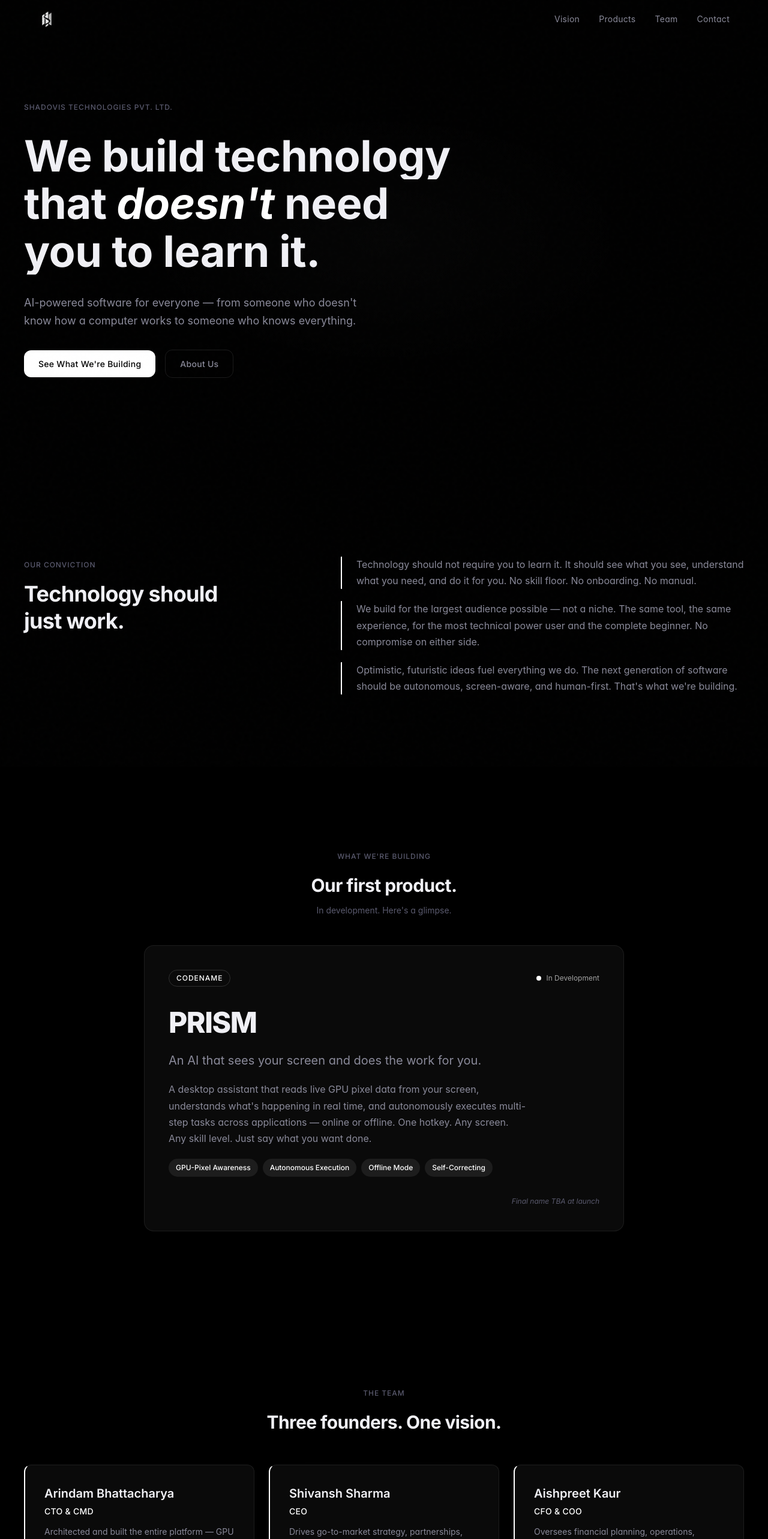
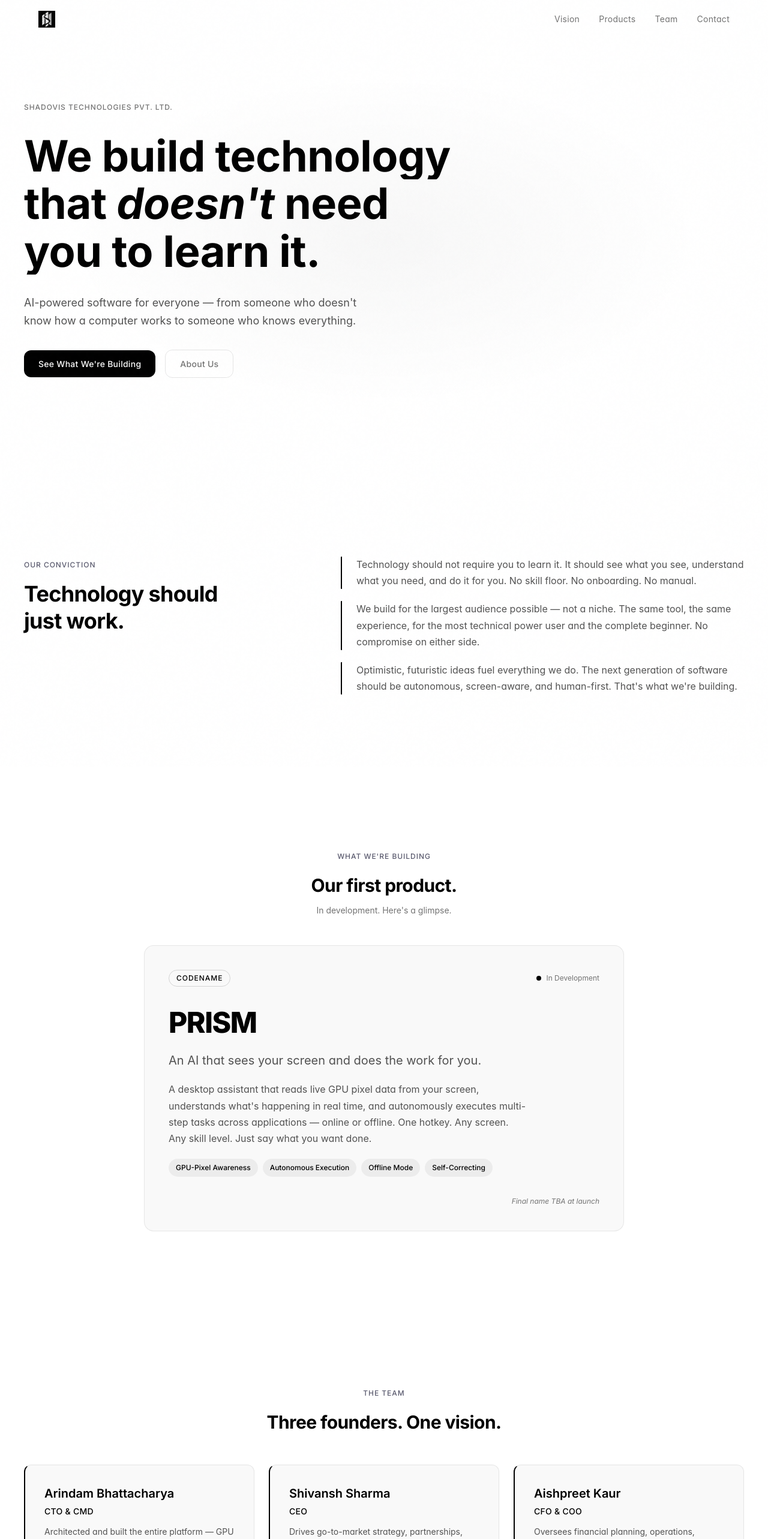
Before and after one commit to LegalFaQr/LegalFaQr.github.io, a React (Vite) app: page / in a window 1280 px wide. Shown: the top 2566 px of the page at 60% size. Built offline with nearby package versions, Linux system fonts and the light colour scheme.

Commit message:
chore: invert theme from dark to light mode

```diff
--- a/src/components/Hero.tsx
+++ b/src/components/Hero.tsx
@@ -52,7 +52,7 @@
       <div
         className="pointer-events-none absolute inset-0"
         style={{
-          background: 'radial-gradient(ellipse 60% 50% at 50% 50%, rgba(255,255,255,0.02) 0%, transparent 70%)',
+          background: 'radial-gradient(ellipse 60% 50% at 50% 50%, rgba(0,0,0,0.03) 0%, transparent 70%)',
         }}
         aria-hidden="true"
       />
@@ -64,7 +64,7 @@
           style={{
             fontSize: '0.75rem',
             letterSpacing: '0.08em',
-            color: '#5a5a6e',
+            color: '#737373',
             marginBottom: '2rem',
           }}
           initial={{ opacity: 0 }}
@@ -88,7 +88,7 @@
               className="block overflow-hidden font-bold"
               style={{
                 fontSize: 'clamp(2.5rem, 6.5vw, 4.5rem)',
-                color: '#f0f0f5',
+                color: '#000000',
               }}
               initial={{ clipPath: 'inset(0 100% 0 0)' }}
               animate={{ clipPath: 'inset(0 0% 0 0)' }}
@@ -97,7 +97,7 @@
               {line.hasAccent ? (
                 <>
                   {'that '}
-                  <em style={{ color: '#ffffff', fontStyle: 'italic' }}>doesn&apos;t</em>
+                  <em style={{ color: '#000000', fontStyle: 'italic' }}>doesn&apos;t</em>
                   {' need'}
                 </>
               ) : (
@@ -112,7 +112,7 @@
           style={{
             fontSize: '1.125rem',
             lineHeight: 1.7,
-            color: '#8a8a9a',
+            color: '#525252',
             maxWidth: '560px',
             marginBottom: '2rem',
           }}
@@ -135,8 +135,8 @@
             onClick={scrollToVision}
             className="inline-flex items-center cursor-pointer font-medium transition-colors duration-200"
             style={{
-              backgroundColor: primaryHover ? '#e5e5e5' : '#ffffff',
-              color: '#000000',
+              backgroundColor: primaryHover ? '#333333' : '#000000',
+              color: '#ffffff',
               padding: '0.75rem 1.5rem',
               borderRadius: '12px',
               fontSize: '0.875rem',
@@ -159,12 +159,12 @@
             className="inline-flex items-center cursor-pointer font-medium transition-all duration-200"
             style={{
               backgroundColor: 'transparent',
-              color: secondaryHover ? '#ffffff' : '#8a8a9a',
+              color: secondaryHover ? '#000000' : '#737373',
               padding: '0.75rem 1.5rem',
               borderRadius: '12px',
               fontSize: '0.875rem',
               letterSpacing: '0.02em',
-              border: secondaryHover ? '1px solid rgba(255,255,255,0.2)' : '1px solid rgba(255,255,255,0.1)',
+              border: secondaryHover ? '1px solid rgba(0,0,0,0.2)' : '1px solid rgba(0,0,0,0.1)',
             }}
             onMouseEnter={() => setSecondaryHover(true)}
             onMouseLeave={() => setSecondaryHover(false)}
--- a/src/components/Navigation.tsx
+++ b/src/components/Navigation.tsx
@@ -51,10 +51,10 @@
         style={{
           zIndex: 100,
           height: '64px',
-          backgroundColor: isScrolled ? 'rgba(0,0,0,0.85)' : 'transparent',
+          backgroundColor: isScrolled ? 'rgba(255,255,255,0.85)' : 'transparent',
           backdropFilter: isScrolled ? 'blur(20px) saturate(180%)' : 'none',
           WebkitBackdropFilter: isScrolled ? 'blur(20px) saturate(180%)' : 'none',
-          borderBottom: isScrolled ? '1px solid rgba(255,255,255,0.05)' : '1px solid transparent',
+          borderBottom: isScrolled ? '1px solid rgba(0,0,0,0.05)' : '1px solid transparent',
         }}
         animate={{
           y: isVisible ? 0 : -64,
@@ -68,7 +68,7 @@
               src="/logo.png"
               alt="Shadovis Technologies"
               className="h-7 w-auto"
-              style={{ filter: 'invert(1)', mixBlendMode: 'screen' }}
+              style={{ filter: 'invert(1)', mixBlendMode: 'multiply' }}
             />
           </button>
 
@@ -82,13 +82,13 @@
                 style={{
                   fontSize: '0.875rem',
                   letterSpacing: '0.02em',
-                  color: activeSection === item.target ? '#f0f0f5' : '#8a8a9a',
+                  color: activeSection === item.target ? '#000000' : '#737373',
                   background: 'none',
                   border: 'none',
                   fontWeight: 400,
                 }}
-                onMouseEnter={(e) => { if (activeSection !== item.target) e.currentTarget.style.color = '#f0f0f5'; }}
-                onMouseLeave={(e) => { if (activeSection !== item.target) e.currentTarget.style.color = '#8a8a9a'; }}
+                onMouseEnter={(e) => { if (activeSection !== item.target) e.currentTarget.style.color = '#000000'; }}
+                onMouseLeave={(e) => { if (activeSection !== item.target) e.currentTarget.style.color = '#737373'; }}
               >
                 {item.label}
                 {/* Active indicator dot */}
@@ -101,7 +101,7 @@
                       width: '4px',
                       height: '4px',
                       borderRadius: '50%',
-                      backgroundColor: '#ffffff',
+                      backgroundColor: '#000000',
                     }}
                     transition={{ type: 'spring', stiffness: 400, damping: 30 }}
                   />
@@ -120,18 +120,18 @@
             <svg width="22" height="16" viewBox="0 0 22 16" fill="none">
               <motion.line
                 x1="0" y1="1" x2="22" y2="1"
-                stroke="#f0f0f5" strokeWidth="1.5"
+                stroke="#000000" strokeWidth="1.5"
                 animate={mobileOpen ? { rotate: 45, y: 7, x: 0 } : { rotate: 0, y: 0, x: 0 }}
                 style={{ transformOrigin: 'center' }}
               />
               <motion.line
                 x1="0" y1="8" x2="22" y2="8"
-                stroke="#f0f0f5" strokeWidth="1.5"
+                stroke="#000000" strokeWidth="1.5"
                 animate={{ opacity: mobileOpen ? 0 : 1 }}
               />
               <motion.line
                 x1="0" y1="15" x2="22" y2="15"
-                stroke="#f0f0f5" strokeWidth="1.5"
+                stroke="#000000" strokeWidth="1.5"
                 animate={mobileOpen ? { rotate: -45, y: -7, x: 0 } : { rotate: 0, y: 0, x: 0 }}
                 style={{ transformOrigin: 'center' }}
               />
@@ -145,7 +145,7 @@
         {mobileOpen && (
           <motion.div
             className="fixed inset-0 md:hidden flex flex-col items-center justify-center"
-            style={{ zIndex: 99, backgroundColor: '#000000' }}
+            style={{ zIndex: 99, backgroundColor: '#ffffff' }}
             initial={{ opacity: 0 }}
             animate={{ opacity: 1 }}
             exit={{ opacity: 0 }}
--- a/src/components/Products.tsx
+++ b/src/components/Products.tsx
@@ -4,10 +4,10 @@
 import { scaleIn, staggerContainerFast, revealUp, viewportConfig } from '../lib/animations';
 
 const featurePills = [
-  { label: 'GPU-Pixel Awareness', color: '#ffffff', bg: 'rgba(255,255,255,0.08)' },
-  { label: 'Autonomous Execution', color: '#ffffff', bg: 'rgba(255,255,255,0.08)' },
-  { label: 'Offline Mode', color: '#ffffff', bg: 'rgba(255,255,255,0.08)' },
-  { label: 'Self-Correcting', color: '#ffffff', bg: 'rgba(255,255,255,0.08)' },
+  { label: 'GPU-Pixel Awareness', color: '#000000', bg: 'rgba(0,0,0,0.05)' },
+  { label: 'Autonomous Execution', color: '#000000', bg: 'rgba(0,0,0,0.05)' },
+  { label: 'Offline Mode', color: '#000000', bg: 'rgba(0,0,0,0.05)' },
+  { label: 'Self-Correcting', color: '#000000', bg: 'rgba(0,0,0,0.05)' },
 ];
 
 const Products = memo(function Products() {
@@ -34,7 +34,7 @@
             style={{
               fontSize: 'clamp(1.5rem, 3vw, 1.875rem)',
               letterSpacing: '-0.02em',
-              color: '#f0f0f5',
+              color: '#000000',
               marginTop: '1rem',
             }}
           >
@@ -43,7 +43,7 @@
           <p
             style={{
               fontSize: '0.875rem',
-              color: '#5a5a6e',
+              color: '#737373',
               marginTop: '0.5rem',
             }}
           >
@@ -56,8 +56,8 @@
           className="mx-auto group transition-all duration-300"
           style={{
             maxWidth: '800px',
-            backgroundColor: '#0a0a0a',
-            border: '1px solid rgba(255,255,255,0.08)',
+            backgroundColor: '#f9f9f9',
+            border: '1px solid rgba(0,0,0,0.08)',
             borderRadius: '16px',
             padding: 'clamp(1.5rem, 4vw, 2.5rem)',
           }}
@@ -66,9 +66,9 @@
           whileInView="visible"
           viewport={viewportConfig}
           whileHover={{
-            borderColor: 'rgba(255,255,255,0.16)',
+            borderColor: 'rgba(0,0,0,0.16)',
             y: -2,
-            backgroundColor: '#121212',
+            backgroundColor: '#ffffff',
           }}
         >
           {/* Top row: badge + status */}
@@ -77,8 +77,8 @@
               style={{
                 fontSize: '0.75rem',
                 letterSpacing: '0.08em',
-                color: '#ffffff',
-                border: '1px solid rgba(255,255,255,0.15)',
+                color: '#000000',
+                border: '1px solid rgba(0,0,0,0.15)',
                 borderRadius: '9999px',
                 padding: '0.25rem 0.75rem',
                 fontWeight: 500,
@@ -92,11 +92,11 @@
                   width: '8px',
                   height: '8px',
                   borderRadius: '50%',
-                  backgroundColor: '#ffffff',
+                  backgroundColor: '#000000',
                   display: 'inline-block',
                 }}
               />
-              <span style={{ fontSize: '0.75rem', color: '#a3a3a3' }}>
+              <span style={{ fontSize: '0.75rem', color: '#737373' }}>
                 In Development
               </span>
             </div>
@@ -108,7 +108,7 @@
             style={{
               fontSize: 'clamp(2.5rem, 5vw, 3rem)',
               letterSpacing: '-0.03em',
-              color: '#f0f0f5',
+              color: '#000000',
               marginTop: '1.5rem',
             }}
           >
@@ -119,7 +119,7 @@
           <p
             style={{
               fontSize: '1.25rem',
-              color: '#8a8a9a',
+              color: '#525252',
               marginTop: '0.75rem',
             }}
           >
@@ -131,7 +131,7 @@
             style={{
               fontSize: '1rem',
               lineHeight: 1.7,
-              color: '#8a8a9a',
+              color: '#525252',
               marginTop: '1.25rem',
               maxWidth: '600px',
             }}
@@ -171,7 +171,7 @@
             className="italic"
             style={{
               fontSize: '0.75rem',
-              color: '#5a5a6e',
+              color: '#737373',
               marginTop: '2rem',
               textAlign: 'right',
             }}
--- a/src/components/Team.tsx
+++ b/src/components/Team.tsx
@@ -48,7 +48,7 @@
             style={{
               fontSize: 'clamp(1.5rem, 3vw, 1.875rem)',
               letterSpacing: '-0.02em',
-              color: '#f0f0f5',
+              color: '#000000',
               marginTop: '1rem',
             }}
           >
@@ -73,23 +73,23 @@
               variants={scaleIn}
               className="transition-all duration-300"
               style={{
-                backgroundColor: '#0a0a0a',
-                border: '1px solid rgba(255,255,255,0.08)',
-                borderLeft: '2px solid #ffffff',
+                backgroundColor: '#f9f9f9',
+                border: '1px solid rgba(0,0,0,0.08)',
+                borderLeft: '2px solid #000000',
                 borderRadius: '12px',
                 padding: '2rem',
               }}
               whileHover={{
-                borderColor: 'rgba(255,255,255,0.16)',
+                borderColor: 'rgba(0,0,0,0.16)',
                 y: -2,
-                backgroundColor: '#121212',
+                backgroundColor: '#ffffff',
               }}
             >
               <h3
                 className="font-semibold"
                 style={{
                   fontSize: '1.25rem',
-                  color: '#f0f0f5',
+                  color: '#000000',
                 }}
               >
                 {member.name}
@@ -98,7 +98,7 @@
                 className="font-medium"
                 style={{
                   fontSize: '0.875rem',
-                  color: '#ffffff',
+                  color: '#000000',
                   letterSpacing: '0.02em',
                   marginTop: '0.25rem',
                 }}
@@ -109,7 +109,7 @@
                 style={{
                   fontSize: '0.875rem',
                   lineHeight: 1.7,
-                  color: '#8a8a9a',
+                  color: '#525252',
                   marginTop: '0.75rem',
                 }}
               >
--- a/src/components/Vision.tsx
+++ b/src/components/Vision.tsx
@@ -40,7 +40,7 @@
                 fontSize: 'clamp(1.75rem, 3.5vw, 2.25rem)',
                 letterSpacing: '-0.02em',
                 lineHeight: 1.25,
-                color: '#f0f0f5',
+                color: '#000000',
                 marginTop: '1rem',
               }}
             >
@@ -62,7 +62,7 @@
                 key={i}
                 variants={revealUp}
                 style={{
-                  borderLeft: '2px solid #ffffff',
+                  borderLeft: '2px solid #000000',
                   borderRadius: '1px',
                   paddingLeft: '1.5rem',
                 }}
@@ -71,7 +71,7 @@
                   style={{
                     fontSize: '1rem',
                     lineHeight: 1.7,
-                    color: '#8a8a9a',
+                    color: '#525252',
                   }}
                 >
                   {text}
--- a/src/index.css
+++ b/src/index.css
@@ -5,31 +5,31 @@
    ============================================ */
 @theme {
   /* Colors — Background */
-  --color-bg-primary: #000000;
-  --color-bg-secondary: #0a0a0a;
-  --color-bg-tertiary: #121212;
-  --color-bg-elevated: #1a1a1a;
+  --color-bg-primary: #ffffff;
+  --color-bg-secondary: #f9f9f9;
+  --color-bg-tertiary: #f0f0f0;
+  --color-bg-elevated: #ffffff;
 
   /* Colors — Text */
-  --color-text-primary: #ffffff;
-  --color-text-secondary: #a3a3a3;
-  --color-text-tertiary: #737373;
-  --color-text-accent: #ffffff;
+  --color-text-primary: #000000;
+  --color-text-secondary: #525252;
+  --color-text-tertiary: #8a8a9a;
+  --color-text-accent: #000000;
 
   /* Colors — Border */
-  --color-border-subtle: rgba(255, 255, 255, 0.05);
-  --color-border-default: rgba(255, 255, 255, 0.08);
-  --color-border-hover: rgba(255, 255, 255, 0.16);
-  --color-border-accent: rgba(255, 255, 255, 0.25);
+  --color-border-subtle: rgba(0, 0, 0, 0.05);
+  --color-border-default: rgba(0, 0, 0, 0.08);
+  --color-border-hover: rgba(0, 0, 0, 0.16);
+  --color-border-accent: rgba(0, 0, 0, 0.25);
 
   /* Colors — Accent */
-  --color-accent-violet: #ffffff;
-  --color-accent-violet-light: #e5e5e5;
-  --color-accent-violet-dim: rgba(255, 255, 255, 0.08);
-  --color-accent-cyan: #ffffff;
-  --color-accent-cyan-dim: rgba(255, 255, 255, 0.06);
-  --color-accent-green: #ffffff;
-  --color-accent-green-dim: rgba(255, 255, 255, 0.06);
+  --color-accent-violet: #000000;
+  --color-accent-violet-light: #525252;
+  --color-accent-violet-dim: rgba(0, 0, 0, 0.05);
+  --color-accent-cyan: #000000;
+  --color-accent-cyan-dim: rgba(0, 0, 0, 0.04);
+  --color-accent-green: #000000;
+  --color-accent-green-dim: rgba(0, 0, 0, 0.04);
 
   /* Typography */
   --font-sans: 'Inter', -apple-system, BlinkMacSystemFont, sans-serif;
@@ -57,9 +57,9 @@
   --radius-full: 9999px;
 
   /* Shadows */
-  --shadow-card: 0 1px 2px rgba(0, 0, 0, 0.5), 0 4px 16px rgba(0, 0, 0, 0.4);
-  --shadow-elevated: 0 4px 8px rgba(0, 0, 0, 0.5), 0 12px 40px rgba(0, 0, 0, 0.5);
-  --shadow-glow-violet: 0 0 40px rgba(255, 255, 255, 0.04);
+  --shadow-card: 0 2px 8px rgba(0, 0, 0, 0.05), 0 8px 32px rgba(0, 0, 0, 0.05);
+  --shadow-elevated: 0 4px 12px rgba(0, 0, 0, 0.08), 0 16px 48px rgba(0, 0, 0, 0.1);
+  --shadow-glow-violet: 0 0 40px rgba(0, 0, 0, 0.03);
 }
 
 /* ============================================
@@ -99,11 +99,11 @@
     background: var(--color-bg-primary);
   }
   ::-webkit-scrollbar-thumb {
-    background: rgba(255, 255, 255, 0.08);
+    background: rgba(0, 0, 0, 0.15);
     border-radius: 3px;
   }
   ::-webkit-scrollbar-thumb:hover {
-    background: rgba(255, 255, 255, 0.15);
+    background: rgba(0, 0, 0, 0.25);
   }
 }
 
```
Also changed, not shown: src/components/Contact.tsx (+8 -8 lines), src/components/Preloader.tsx (+4 -4 lines).
